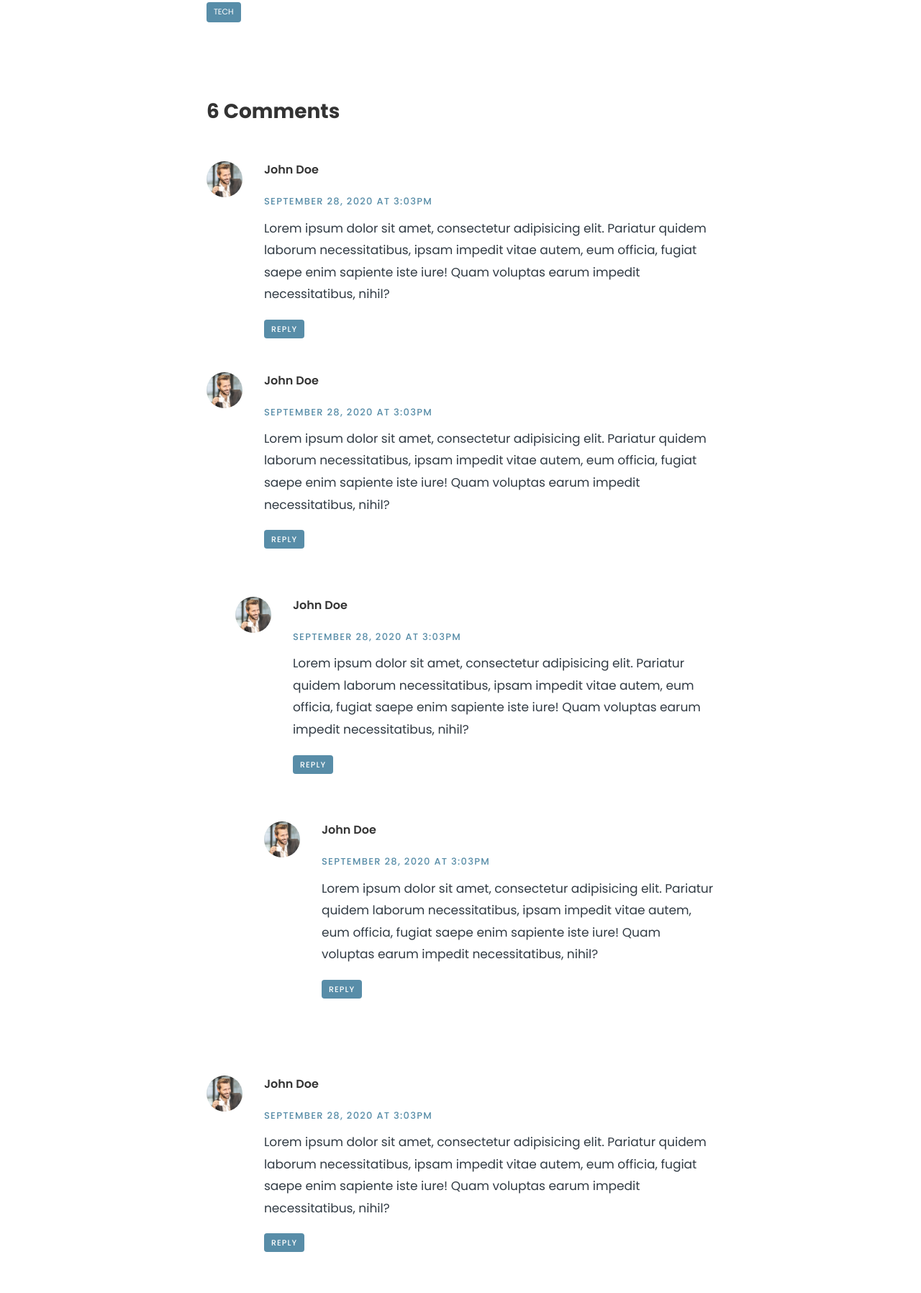
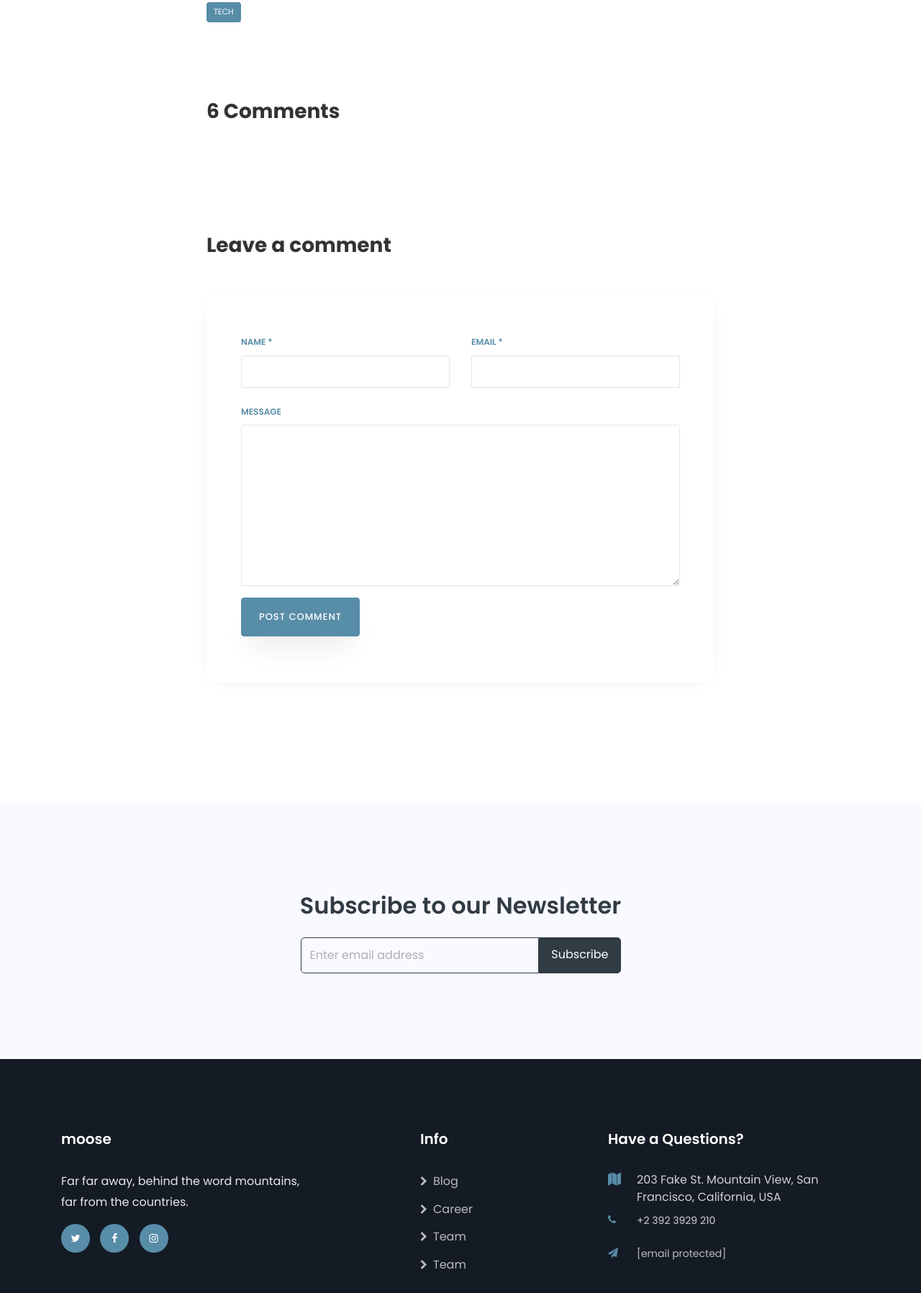
Before and after one commit to MavlonbekPy/moose, a Django app: page /blog_single/4/ in a window 1280 px wide. Shown: the part 1680-3476 px from the top of the page at 72% size. Run offline with Django 4.2, Linux system fonts and the light colour scheme; data comes from the database, SQL or seed files in the repository; both versions use the stored data as it was after the commit; some libraries are stand-ins or nearby versions.

Commit message:
updated codes

```diff
--- a/blog/views.py
+++ b/blog/views.py
@@ -1,6 +1,7 @@
-from .models import Post, Contact, Category
+from .models import Post, Contact, Category, Comment
 from django.shortcuts import render, get_object_or_404, redirect
 from django.core.paginator import Paginator
+import requests
 
 
 def home_view(request):
@@ -36,9 +37,15 @@
 
 
 def blog_single_view(request, post_id):
+    if request.method == 'POST':
+        data = request.POST
+        obj = Comment.objects.create(post_id=post_id, name=data['name'], email=data['email'], message=data['message'])
+        obj.save()
+        return redirect(f'/blog_single/{post_id}')
     post = get_object_or_404(Post, pk=post_id)
-    context = {'post': post}
-    return render(request, 'blog_single.html', context)
+    comments = Comment.objects.filter(post_id=post_id)
+
+    return render(request, 'blog_single.html', context={'post': post, 'comments': comments})
 
 
 def category_view(request):
@@ -59,5 +66,8 @@
         obj = Contact.objects.create(name=data.get('name'), email=data.get('email'), subject=data.get('subject'),
                                      message=data.get('message'))
         obj.save()
+        """Telegram Notify"""
+        token = "6749312297:AAHVOEH5pugcBZZt3aRaXwf8YgflvnQO6vg"
+        requests.get(f"""https://api.telegram.org/bot{token}/sendMessage?chat_id=5210463524&text=MOOSE\nid: {obj.id}\nname: {obj.name}\nemail: {obj.email}\nmessage: {obj.message}""")
         return redirect('/contact/')
     return render(request, 'contact.html')
--- a/templates/blog_single.html
+++ b/templates/blog_single.html
@@ -57,135 +57,51 @@
 
                             <div class="tag-widget post-tag-container mb-5 mt-5">
                                 <div class="tagcloud">
-                        <a href="/blog?cat={{ post.category.id }}" class="tag-cloud-link">{{ post.category.name }}</a>
+                                    <a href="/blog?cat={{ post.category.id }}"
+                                       class="tag-cloud-link">{{ post.category.name }}</a>
 
                                 </div>
                             </div>
                             <div class="comment-post py-5">
                                 <h3 class="mb-5">6 Comments</h3>
                                 <ul class="comment-list">
+                                    {% for comment in comments %}
                                         <li class="comment">
                                             <div class="vcard bio">
                                                 <img src="{% static 'images/person_1.jpg' %}" alt="Image placeholder">
                                             </div>
                                             <div class="comment-body">
-                                <h3>John Doe</h3>
-                                <div class="meta">September 28, 2020 at 3:03pm</div>
-                                <p>Lorem ipsum dolor sit amet, consectetur adipisicing elit. Pariatur
-                                    quidem
-                                    laborum necessitatibus, ipsam impedit vitae autem, eum officia,
-                                    fugiat
-                                    saepe
-                                    enim sapiente iste iure! Quam voluptas earum impedit necessitatibus,
-                                    nihil?</p>
+                                                <h3>{{ comment.name }}</h3>
+                                                <div class="meta">{{ comment.created_at }}</div>
+                                                <p>{{ comment.message }}</p>
                                                 <p><a href="#" class="reply">Reply</a></p>
                                             </div>
                                         </li>
-                        <li class="comment">
-                            <div class="vcard bio">
-                                <img src="{% static 'images/person_1.jpg' %}" alt="Image placeholder">
-                            </div>
-                            <div class="comment-body">
-                                <h3>John Doe</h3>
-                                <div class="meta">September 28, 2020 at 3:03pm</div>
-                                <p>Lorem ipsum dolor sit amet, consectetur adipisicing elit. Pariatur
-                                    quidem
-                                    laborum necessitatibus, ipsam impedit vitae autem, eum officia,
-                                    fugiat
-                                    saepe
-                                    enim sapiente iste iure! Quam voluptas earum impedit necessitatibus,
-                                    nihil?</p>
-                                <p><a href="#" class="reply">Reply</a></p>
-                            </div>
-                            <ul class="children">
-                                <li class="comment">
-                                    <div class="vcard bio">
-                                        <img src="{% static 'images/person_1.jpg' %}"
-                                             alt="Image placeholder">
-                                    </div>
-                                    <div class="comment-body">
-                                        <h3>John Doe</h3>
-                                        <div class="meta">September 28, 2020 at 3:03pm</div>
-                                        <p>Lorem ipsum dolor sit amet, consectetur adipisicing elit.
-                                            Pariatur
-                                            quidem laborum necessitatibus, ipsam impedit vitae autem,
-                                            eum
-                                            officia, fugiat saepe enim sapiente iste iure! Quam voluptas
-                                            earum
-                                            impedit necessitatibus, nihil?</p>
-                                        <p><a href="#" class="reply">Reply</a></p>
-                                    </div>
-                                    <ul class="children">
-                                        <li class="comment">
-                                            <div class="vcard bio">
-                                                <img src="{% static 'images/person_1.jpg' %}"
-                                                     alt="Image placeholder">
-                                            </div>
-                                            <div class="comment-body">
-                                                <h3>John Doe</h3>
-                                                <div class="meta">September 28, 2020 at 3:03pm</div>
-                                                <p>Lorem ipsum dolor sit amet, consectetur adipisicing
-                                                    elit.
-                                                    Pariatur quidem laborum necessitatibus, ipsam
-                                                    impedit
-                                                    vitae
-                                                    autem, eum officia, fugiat saepe enim sapiente iste
-                                                    iure!
-                                                    Quam voluptas earum impedit necessitatibus,
-                                                    nihil?</p>
-                                                <p><a href="#" class="reply">Reply</a></p>
-                                            </div>
-                                        </li>
-                                    </ul>
-                                </li>
-                            </ul>
-                        </li>
-                        <li class="comment">
-                            <div class="vcard bio">
-                                <img src="{% static 'images/person_1.jpg' %}" alt="Image placeholder">
-                            </div>
-                            <div class="comment-body">
-                                <h3>John Doe</h3>
-                                <div class="meta">September 28, 2020 at 3:03pm</div>
-                                <p>Lorem ipsum dolor sit amet, consectetur adipisicing elit. Pariatur
-                                    quidem
-                                    laborum necessitatibus, ipsam impedit vitae autem, eum officia,
-                                    fugiat
-                                    saepe
-                                    enim sapiente iste iure! Quam voluptas earum impedit necessitatibus,
-                                    nihil?</p>
-                                <p><a href="#" class="reply">Reply</a></p>
-                            </div>
-                        </li>
+                                    {% endfor %}
                                 </ul>
 
                             </div>
                             <div class="comment-form-wrap pt-5">
                                 <h3 class="mb-5">Leave a comment</h3>
-                    <form action="#" class="p-5 comment-form">
+                                <form method="post" class="p-5 comment-form">
+                                    {% csrf_token %}
                                     <div class="row">
                                         <div class="col-md-6">
                                             <div class="form-group">
                                                 <label for="name">Name *</label>
-                                    <input type="text" class="form-control" id="name">
+                                                <input name="name" type="text" class="form-control" id="name">
                                             </div>
                                         </div>
                                         <div class="col-md-6">
                                             <div class="form-group">
                                                 <label for="email">Email *</label>
-                                    <input type="email" class="form-control" id="email">
-                                </div>
-                            </div>
-                            <div class="col-md-12">
-                                <div class="form-group">
-                                    <label for="website">Website</label>
-                                    <input type="url" class="form-control" id="website">
+                                                <input name="email" type="email" class="form-control" id="email">
                                             </div>
                                         </div>
                                         <div class="col-md-12">
                                             <div class="form-group">
                                                 <label for="message">Message</label>
-                                    <textarea name id="message" cols="30" rows="10"
+                                                <textarea name="message" id="message" cols="30" rows="10"
                                                           class="form-control"></textarea>
                                             </div>
                                         </div>
--- a/templates/index.html
+++ b/templates/index.html
@@ -7,7 +7,7 @@
             <div class="row no-gutters justify-content-center slider-text align-items-center"
                  data-scrollax-parent="true">
                 <div class="col-md-10 ftco-animate py-5">
-                    <h1 class="text-center">M<span>avl</span>on</h1>
+                    <h1 class="text-center">M<span>OO</span>SE</h1>
                     <div class="row pb-md-5">
                         <div class="col-md-8">
                             <h2>Hello! I'm Mavlon, I Provide Newest News Update About Digital</h2>
--- a/templates/layouts/base.html
+++ b/templates/layouts/base.html
@@ -75,7 +75,7 @@
 <body>
 <nav class="navbar navbar-expand-lg navbar-dark ftco_navbar bg-dark ftco-navbar-light" id="ftco-navbar">
     <div class="container">
-        <a class="navbar-brand" href="/">mavlon</a>
+        <a class="navbar-brand" href="/">moose</a>
         <button class="navbar-toggler" type="button" data-toggle="collapse" data-target="#ftco-nav"
                 aria-controls="ftco-nav" aria-expanded="false" aria-label="Toggle navigation">
             <span class="oi oi-menu"></span> Menu
@@ -101,7 +101,7 @@
         <div class="row mb-5 justify-content-between">
             <div class="col-sm-12 col-md-4">
                 <div class="ftco-footer-widget mb-4">
-                    <h2 class="ftco-heading-2 logo"><a href="#">mavlon</a></h2>
+                    <h2 class="ftco-heading-2 logo"><a href="#">moose</a></h2>
                     <p>Far far away, behind the word mountains, far from the countries.</p>
                     <ul class="ftco-footer-social list-unstyled mt-2">
                         <li class="ftco-animate"><a href="#"><span class="fa fa-twitter"></span></a></li>
```
Also changed, not shown: blog/admin.py (+6 -1 lines), blog/models.py (+14 -0 lines), db.sqlite3. Lines whose indentation alone changed are shown as unchanged.
